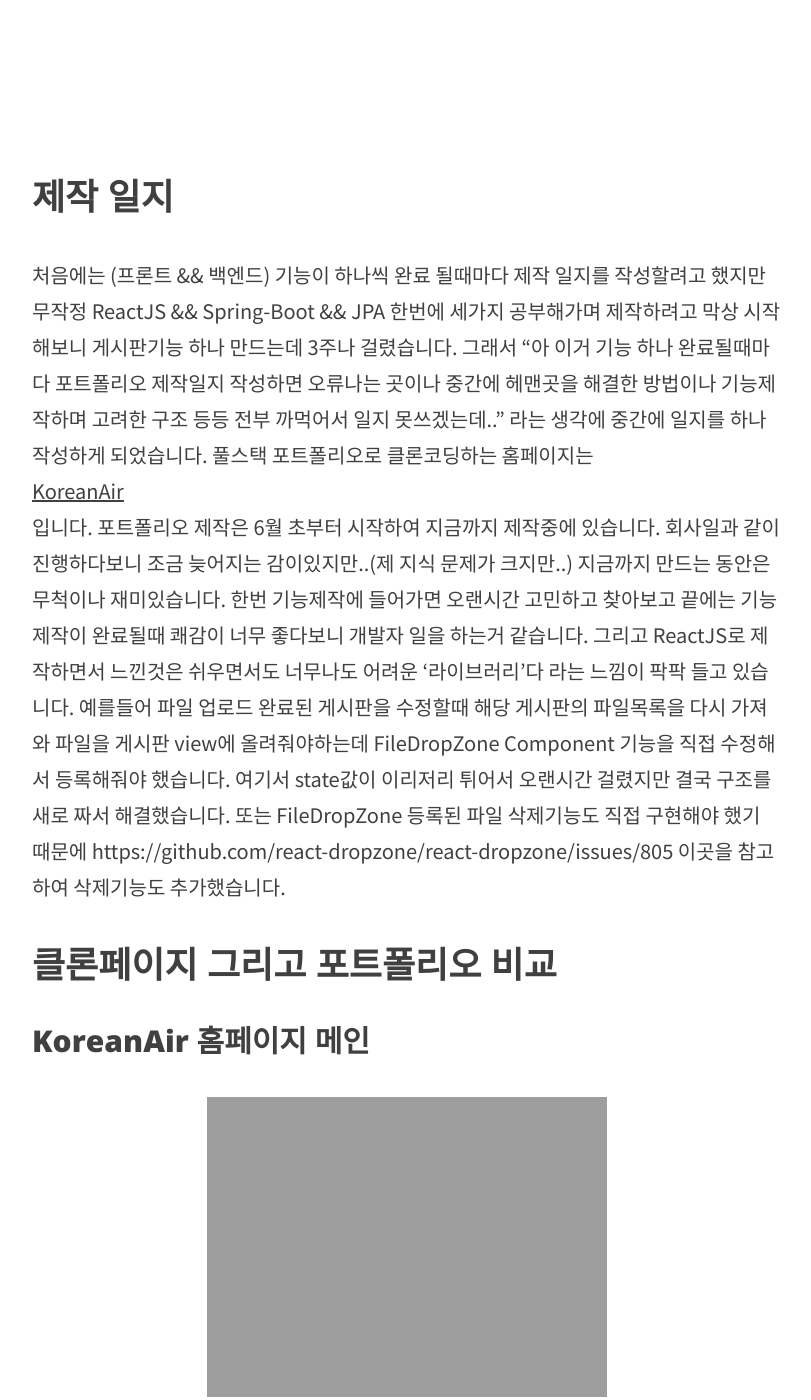
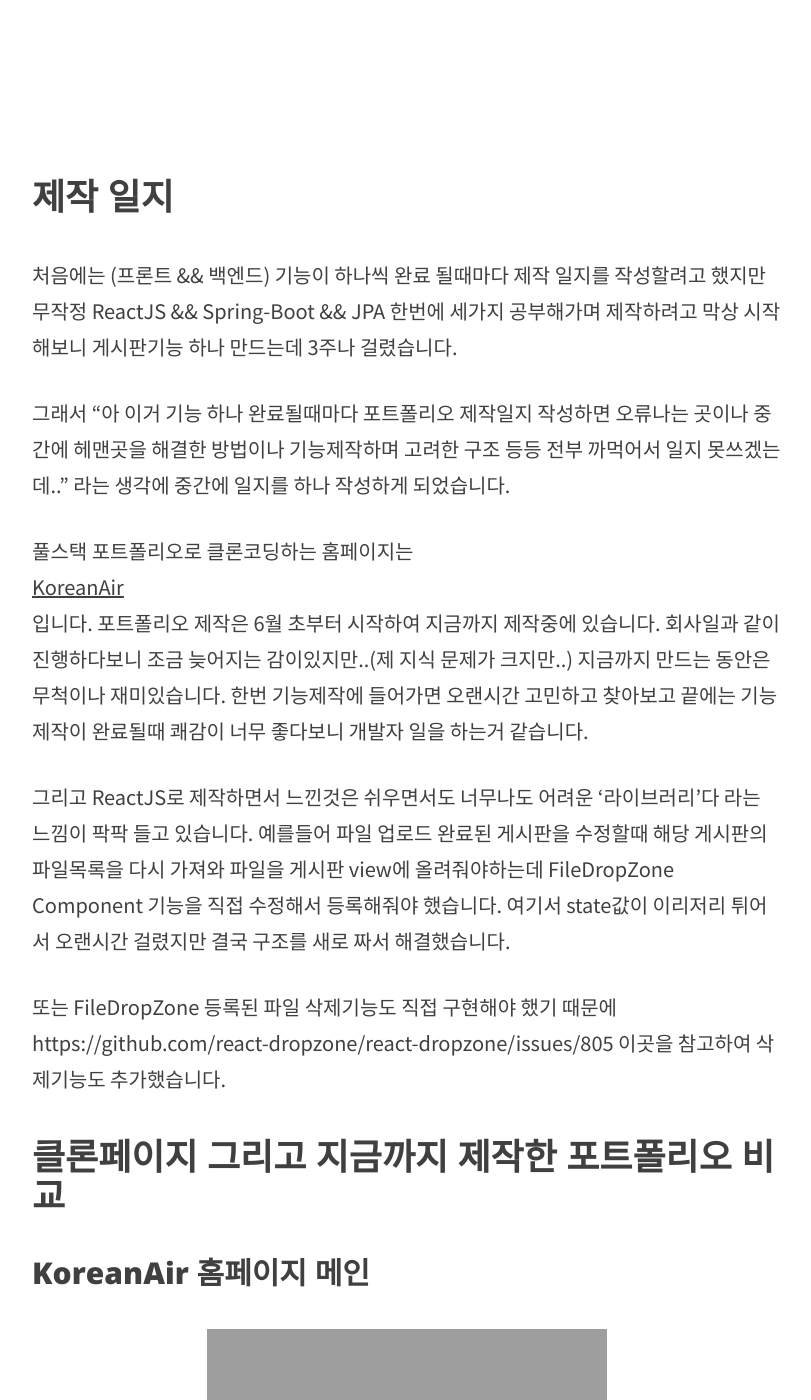
Before and after one commit to alalstjr/jjunpro.github.io, a Jekyll site: the page built from _posts/2019-07-03-포트폴리오 제작 일지-01.md, in a window 1280 px wide and 1400 px high, scrolled down 761 px. Shown: the whole window, without its empty margins (233-1044 px from the left). Built offline with Jekyll 4.4.1, drawn with Linux system fonts in a browser that asks for light colours; nearby versions of some CDN libraries; comment, search, counter and statistics services are not loaded; some of the changed text lies outside the part shown.

Commit message:
Update 2019-07-03-포트폴리오 제작 일지-01.md

```diff
--- a/_posts/2019-07-03-포트폴리오 제작 일지-01.md
+++ b/_posts/2019-07-03-포트폴리오 제작 일지-01.md
@@ -16,32 +16,36 @@ category:   JAVA
 처음에는 (프론트 && 백엔드) 기능이 하나씩 완료 될때마다 제작 일지를 작성할려고 했지만
 무작정 ReactJS && Spring-Boot && JPA 한번에 세가지 공부해가며 제작하려고 막상 시작해보니
 게시판기능 하나 만드는데 3주나 걸렸습니다.
+
 그래서 "아 이거 기능 하나 완료될때마다 포트폴리오 제작일지 작성하면 오류나는 곳이나 중간에 헤맨곳을 해결한 방법이나 기능제작하며 고려한 구조 등등
 전부 까먹어서 일지 못쓰겠는데.." 라는 생각에 중간에 일지를 하나 작성하게 되었습니다.
+
 풀스택 포트폴리오로 클론코딩하는 홈페이지는 <a href="https://www.koreanair.com/korea/ko.html">KoreanAir</a> 입니다.
 포트폴리오 제작은 6월 초부터 시작하여 지금까지 제작중에 있습니다. 회사일과 같이 진행하다보니 조금 늦어지는 감이있지만..(제 지식 문제가 크지만..)
 지금까지 만드는 동안은 무척이나 재미있습니다. 한번 기능제작에 들어가면 오랜시간 고민하고 찾아보고 끝에는 기능제작이 완료될때 쾌감이 너무 좋다보니
 개발자 일을 하는거 같습니다.
+
 그리고 ReactJS로 제작하면서 느낀것은 쉬우면서도 너무나도 어려운 '라이브러리'다 라는 느낌이 팍팍 들고 있습니다.
 예를들어 파일 업로드 완료된 게시판을 수정할때 해당 게시판의 파일목록을 다시 가져와 파일을 게시판 view에 올려줘야하는데
 FileDropZone Component 기능을 직접 수정해서 등록해줘야 했습니다. 여기서 state값이 이리저리 튀어서 오랜시간 걸렸지만 결국 구조를 새로 짜서
 해결했습니다.
+
 또는 FileDropZone 등록된 파일 삭제기능도 직접 구현해야 했기 때문에
 https://github.com/react-dropzone/react-dropzone/issues/805 이곳을 참고하여 삭제기능도 추가했습니다.
 
-# 클론페이지 그리고 포트폴리오 비교
+# 클론페이지 그리고 지금까지 제작한 포트폴리오 비교
 
 ## KoreanAir 홈페이지 메인
 ![Description](https://alalstjr.github.io/jjunpro.github.io/img/2019/07/2019-07-03-1.png)
 
-## 쭌프로 포트폴리오 메인
+## 쭌프로 포트폴리오 메인(제작중..)
 ![Description](https://alalstjr.github.io/jjunpro.github.io/img/2019/07/2019-07-03-2.png)
 
 ## KoreanAir 홈페이지 이벤트 페이지(게시판)
 ![Description](https://alalstjr.github.io/jjunpro.github.io/img/2019/07/2019-07-03-7.png)
 ![Description](https://alalstjr.github.io/jjunpro.github.io/img/2019/07/2019-07-03-3.png)
 
-## 쭌프로 포트폴리오 이벤트 페이지(게시판)
+## 쭌프로 포트폴리오 이벤트 페이지(게시판 제작중..)
 ![Description](https://alalstjr.github.io/jjunpro.github.io/img/2019/07/2019-07-03-4.png)
 ![Description](https://alalstjr.github.io/jjunpro.github.io/img/2019/07/2019-07-03-5.png)
 ![Description](https://alalstjr.github.io/jjunpro.github.io/img/2019/07/2019-07-03-6.png)
@@ -69,12 +73,14 @@ DB구조를 그누보드에서 따왔습니다. 모방하여 제꺼로 완벽하
 혼자 공부하는것에는 역시 큰 시간이 들기에 (무엇가 하나 찾을때도 길 안내자가 없음으로 많은시간을 소비합니다.)
 Spring & JPA & React 세가지 혼합하여 제작하는데 무엇을 어떻게 해야 연결하면 되고 오류가 나면 어떻게 해결해야 하는지
 세가지 초기 셋팅만하는데도 1주일이나 걸렸습니다.
+
 3주 동안 (Spring-Boot & react 연동 제외) 게시판 만드는 작업을 통하면서 어려움(많은시간 소비한것)을 느낀것은 바로 파일 업로드였습니다.
 게시글을 서버로 보낼때 json 형식으로 보내도록 제작했습니다.
 하지만 파일은 json 형식으로는 보낼 수 없고 form-data 로 담아서 보내야 서버에서 받을수 있는 상황이였습니다.
 그래서 form-data에 게시글 내용과 파일을 담아서 보내 서버에서 받도록 해봤습니다.
 하지만 @RequestBody 와 @RequestParam("files") 은 동시에 받을 수 없었습니다.
 <a href="https://cnpnote.tistory.com/entry/SPRING-%EC%8A%A4%ED%94%84%EB%A7%81-MVC-RequestBody%EC%99%80-RequestParam%EC%9D%84-%ED%95%A8%EA%BB%98-%EC%82%AC%EC%9A%A9%ED%95%A0-%EC%88%98%EC%97%86%EB%8A%94-%EC%9D%B4%EC%9C%A0">@RequestBody와 @RequestParam을 함께 사용할 수없는 이유</a>
+
 이것저것 검색도 해보고 이렇게 저렇게 구조도 나름 바꿔보기도 하면서 찾은 해결책이 게시글을 먼저 DB에 등록 후에 게시글 DB의 BO_NUM을
 파일 BO_NUM에 넣어 DB에 저장하는 것이였습니다. 메모리 누수나 보안적으로 많이 취약해보이는 부분이 제 눈에도 보이므로 꼭 나중에 수정 보안 해야하는
 1순위 입니다.
```
